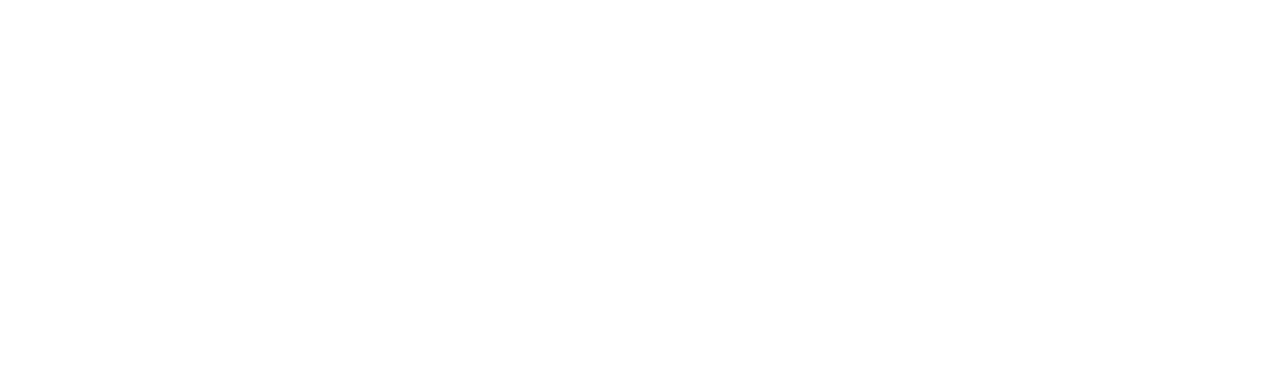
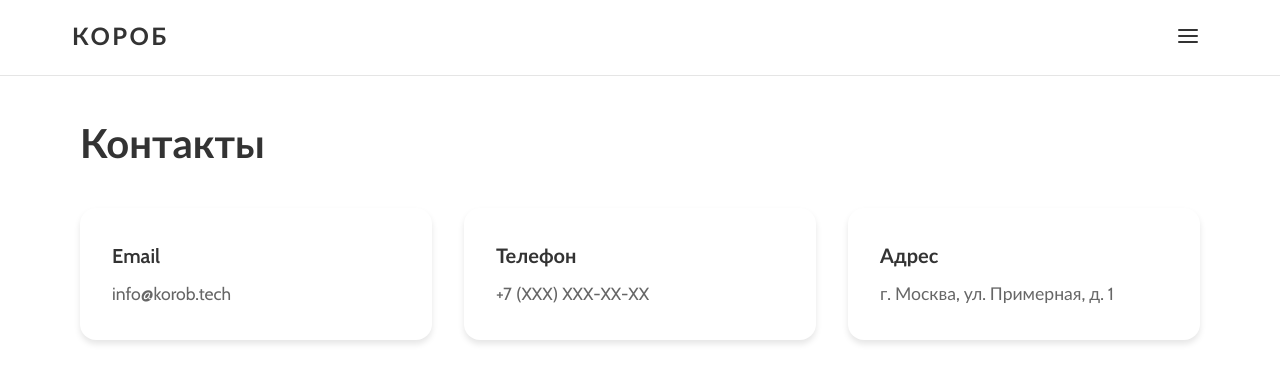
Before and after one commit to roman-orlovskiy/korob.tech, a Vue app: page /contacts in a window 1280 px wide. Before the commit this address had no page. Shown: the top 382 px of the page. Built offline with nearby package versions, Linux system fonts and the light colour scheme.

Commit message:
Add Header comp

```diff
--- a/src/App.vue
+++ b/src/App.vue
@@ -1,9 +1,10 @@
 <script setup lang="ts">
-import ExampleComponent from '@/components/ExampleComponent.vue'
+import Header from './components/Header.vue'
 </script>
 
 <template>
   <div class="app">
+    <Header />
     <main class="main-content">
       <router-view />
     </main>
@@ -11,5 +12,11 @@
 </template>
 
 <style>
+.app {
+  min-height: 100vh;
+}
 
+.main-content {
+  padding-top: 80px; /* Отступ для фиксированного header */
+}
 </style>
--- /dev/null
+++ b/src/components/Header.vue
@@ -0,0 +1,184 @@
+<template>
+  <header class="header">
+    <div class="header-container">
+      <!-- Логотип -->
+      <div class="logo">
+        <h1>КОРОБ</h1>
+      </div>
+
+      <!-- Бургер-меню -->
+      <button class="burger-button" @click="toggleMenu" aria-label="Открыть меню">
+        <BurgerIcon />
+      </button>
+    </div>
+
+    <!-- Модальное окно -->
+    <Transition name="modal">
+      <div v-if="isMenuOpen" class="modal-overlay" @click="closeMenu">
+        <div class="modal-content" @click.stop>
+          <nav class="modal-nav">
+            <ul class="nav-list">
+              <li class="nav-item">
+                <router-link to="/" class="nav-link" @click="closeMenu">
+                  Главная
+                </router-link>
+              </li>
+              <li class="nav-item">
+                <router-link to="/widget-editor" class="nav-link" @click="closeMenu">
+                  Виджет редактора
+                </router-link>
+              </li>
+              <li class="nav-item">
+                <router-link to="/contacts" class="nav-link" @click="closeMenu">
+                  Контакты
+                </router-link>
+              </li>
+            </ul>
+          </nav>
+        </div>
+      </div>
+    </Transition>
+  </header>
+</template>
+
+<script setup lang="ts">
+import { ref } from 'vue'
+import BurgerIcon from './icons/BurgerIcon.vue'
+
+const isMenuOpen = ref(false)
+
+const toggleMenu = () => {
+  isMenuOpen.value = !isMenuOpen.value
+}
+
+const closeMenu = () => {
+  isMenuOpen.value = false
+}
+</script>
+
+<style scoped>
+.header {
+  position: fixed;
+  top: 0;
+  left: 0;
+  right: 0;
+  z-index: 100;
+  background: rgba(255, 255, 255, 0.95);
+  backdrop-filter: blur(10px);
+  border-bottom: 1px solid rgba(0, 0, 0, 0.1);
+}
+
+.header-container {
+  max-width: 1200px;
+  margin: 0 auto;
+  padding: 1rem 2rem;
+  display: flex;
+  justify-content: space-between;
+  align-items: center;
+}
+
+.logo h1 {
+  font-size: 1.5rem;
+  font-weight: 700;
+  color: #333;
+  margin: 0;
+  letter-spacing: 0.1em;
+}
+
+.burger-button {
+  background: none;
+  border: none;
+  cursor: pointer;
+  padding: 0.5rem;
+  border-radius: 0.5rem;
+  transition: background-color 0.2s ease;
+  color: #333;
+}
+
+.burger-button:hover {
+  background-color: rgba(0, 0, 0, 0.05);
+}
+
+/* Модальное окно */
+.modal-overlay {
+  position: fixed;
+  top: 0;
+  left: 0;
+  right: 0;
+  bottom: 0;
+  background: rgba(0, 0, 0, 0.8);
+  display: flex;
+  justify-content: center;
+  align-items: center;
+  z-index: 1000;
+}
+
+.modal-content {
+  background: white;
+  border-radius: 1rem;
+  padding: 3rem;
+  box-shadow: 0 20px 40px rgba(0, 0, 0, 0.3);
+  max-width: 400px;
+  width: 90%;
+}
+
+.modal-nav {
+  text-align: center;
+}
+
+.nav-list {
+  list-style: none;
+  padding: 0;
+  margin: 0;
+}
+
+.nav-item {
+  margin-bottom: 1.5rem;
+}
+
+.nav-item:last-child {
+  margin-bottom: 0;
+}
+
+.nav-link {
+  display: block;
+  font-size: 1.25rem;
+  font-weight: 500;
+  color: #333;
+  text-decoration: none;
+  padding: 0.75rem 1rem;
+  border-radius: 0.5rem;
+  transition: all 0.2s ease;
+}
+
+.nav-link:hover {
+  background-color: rgba(0, 0, 0, 0.05);
+  color: #000;
+}
+
+.nav-link.router-link-active {
+  background-color: #007bff;
+  color: white;
+}
+
+/* Анимации */
+.modal-enter-active,
+.modal-leave-active {
+  transition: opacity 0.3s ease;
+}
+
+.modal-enter-from,
+.modal-leave-to {
+  opacity: 0;
+}
+
+.modal-enter-active .modal-content,
+.modal-leave-active .modal-content {
+  transition: transform 0.3s ease;
+}
+
+.modal-enter-from .modal-content,
+.modal-leave-to .modal-content {
+  transform: scale(0.9) translateY(-20px);
+}
+</style>
--- /dev/null
+++ b/src/components/icons/BurgerIcon.vue
@@ -0,0 +1,21 @@
+<template>
+  <svg
+    width="24"
+    height="24"
+    viewBox="0 0 24 24"
+    fill="none"
+    xmlns="http://www.w3.org/2000/svg"
+  >
+    <path
+      d="M3 12H21M3 6H21M3 18H21"
+      stroke="currentColor"
+      stroke-width="2"
+      stroke-linecap="round"
+      stroke-linejoin="round"
+    />
+  </svg>
+</template>
+
+<script setup lang="ts">
+// Компонент иконки бургер-меню
+</script>
--- a/src/router/index.ts
+++ b/src/router/index.ts
@@ -9,6 +9,16 @@
       name: 'home',
       component: HomeView
     },
+    {
+      path: '/widget-editor',
+      name: 'widget-editor',
+      component: () => import('@/views/WidgetEditorView.vue')
+    },
+    {
+      path: '/contacts',
+      name: 'contacts',
+      component: () => import('@/views/ContactsView.vue')
+    }
   ]
 })
 
--- /dev/null
+++ b/src/views/ContactsView.vue
@@ -0,0 +1,69 @@
+<template>
+  <div class="contacts">
+    <div class="container">
+      <h1>Контакты</h1>
+      <div class="contact-info">
+        <div class="contact-item">
+          <h3>Email</h3>
+          <p>info@korob.tech</p>
+        </div>
+        <div class="contact-item">
+          <h3>Телефон</h3>
+          <p>+7 (XXX) XXX-XX-XX</p>
+        </div>
+        <div class="contact-item">
+          <h3>Адрес</h3>
+          <p>г. Москва, ул. Примерная, д. 1</p>
+        </div>
+      </div>
+    </div>
+  </div>
+</template>
+
+<script setup lang="ts">
+// Страница контактов
+</script>
+
+<style scoped>
+.contacts {
+  padding: 2rem;
+}
+
+.container {
+  max-width: 1200px;
+  margin: 0 auto;
+}
+
+h1 {
+  font-size: 2.5rem;
+  font-weight: 700;
+  color: #333;
+  margin-bottom: 2rem;
+}
+
+.contact-info {
+  display: grid;
+  grid-template-columns: repeat(auto-fit, minmax(300px, 1fr));
+  gap: 2rem;
+}
+
+.contact-item {
+  background: white;
+  padding: 2rem;
+  border-radius: 1rem;
+  box-shadow: 0 4px 6px rgba(0, 0, 0, 0.1);
+}
+
+.contact-item h3 {
+  font-size: 1.25rem;
+  font-weight: 600;
+  color: #333;
+  margin-bottom: 0.5rem;
+}
+
+.contact-item p {
+  font-size: 1.1rem;
+  color: #666;
+  margin: 0;
+}
+</style>
--- /dev/null
+++ b/src/views/WidgetEditorView.vue
@@ -0,0 +1,36 @@
+<template>
+  <div class="widget-editor">
+    <div class="container">
+      <h1>Виджет редактора</h1>
+      <p>Здесь будет размещен редактор виджетов.</p>
+    </div>
+  </div>
+</template>
+
+<script setup lang="ts">
+// Страница виджет редактора
+</script>
+
+<style scoped>
+.widget-editor {
+  padding: 2rem;
+}
+
+.container {
+  max-width: 1200px;
+  margin: 0 auto;
+}
+
+h1 {
+  font-size: 2.5rem;
+  font-weight: 700;
+  color: #333;
+  margin-bottom: 1rem;
+}
+
+p {
+  font-size: 1.1rem;
+  color: #666;
+  line-height: 1.6;
+}
+</style>
```
Also changed, not shown: public/site.webmanifest.
